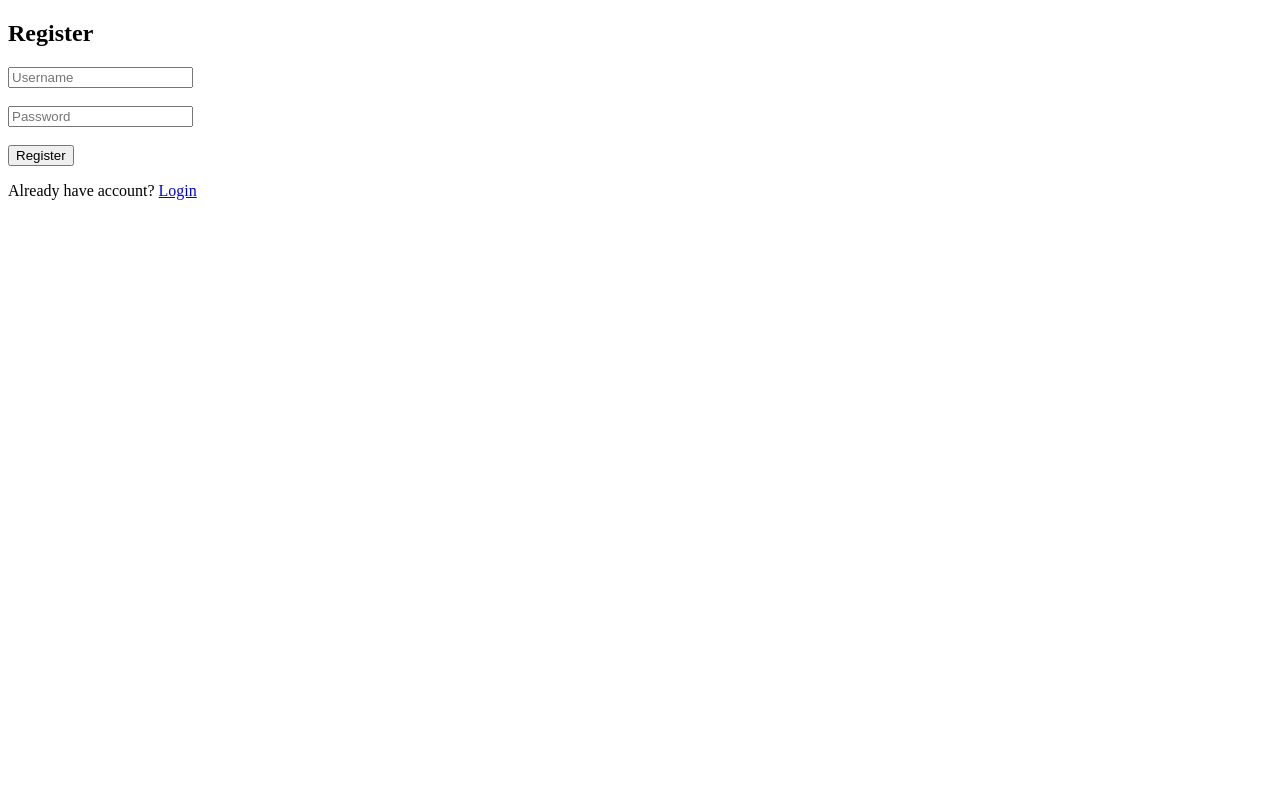
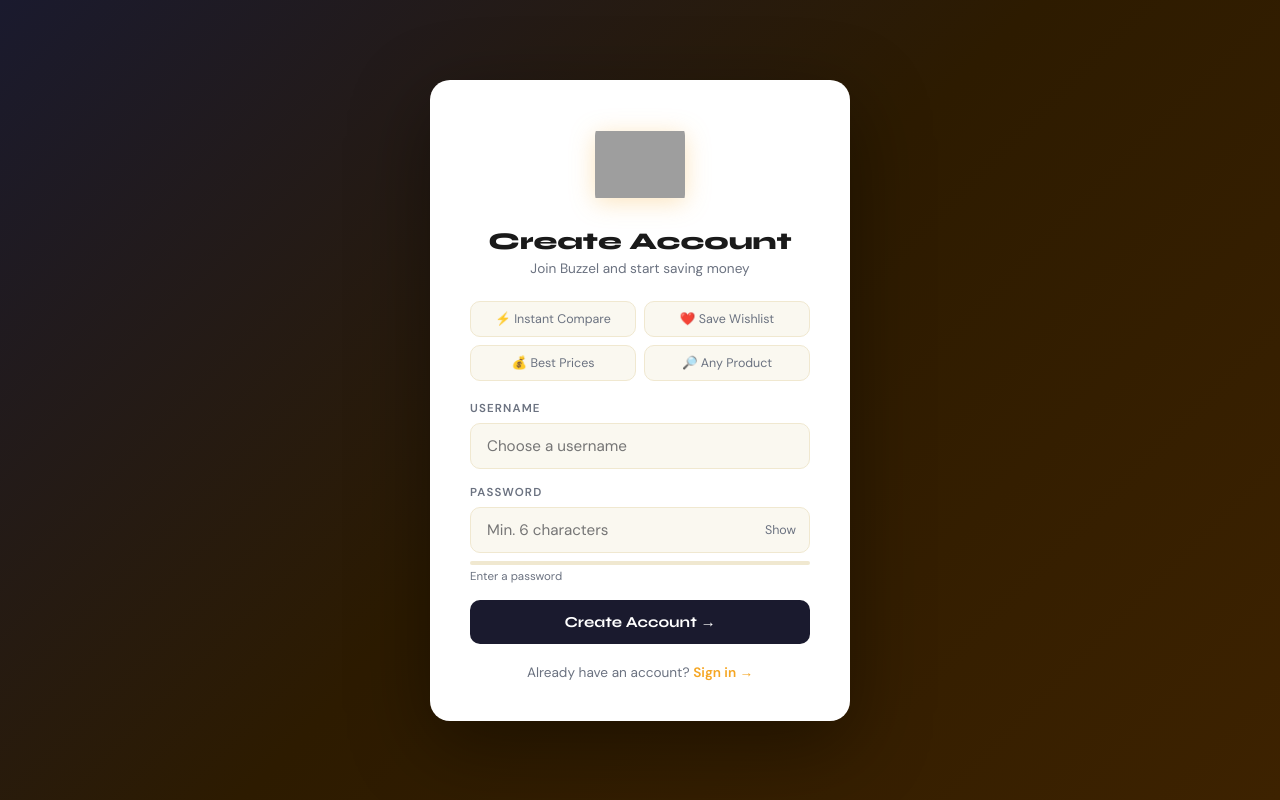
Before and after one commit to mansi714/price-comparison, a Flask app: page /register in a window 1280 px wide. Run offline with Flask 3, Linux system fonts and the light colour scheme; grey boxes are pictures that could not be loaded.

Commit message:
Revamp registration page layout and functionality

```diff
--- a/price comparsion folder/templates/register.html
+++ b/price comparsion folder/templates/register.html
@@ -1,25 +1,89 @@
 <!DOCTYPE html>
-<html>
+<html lang="en">
 <head>
-    <title>Register</title>
+  <meta charset="UTF-8"/>
+  <meta name="viewport" content="width=device-width, initial-scale=1.0"/>
+  <title>Register – Buzzel</title>
+  <link rel="stylesheet" href="/static/style.css"/>
 </head>
-<body>
+<body class="auth-body">
 
-<h2>Register</h2>
+{% with messages = get_flashed_messages(with_categories=true) %}
+  {% if messages %}
+    <div class="flash-container">
+      {% for cat, msg in messages %}
+        <div class="flash flash-{{ cat }}">{{ msg }}<button onclick="this.parentElement.remove()">✕</button></div>
+      {% endfor %}
+    </div>
+  {% endif %}
+{% endwith %}
 
-<form method="POST">
+<div class="auth-wrap">
+  <div class="auth-card">
 
-    <input type="text" name="username" placeholder="Username" required>
-    <br><br>
+    <div class="auth-brand">
+      <img src="/static/images/image.png" alt="Buzzel" class="auth-logo-img"/>
+      <h1>Create Account</h1>
+      <p>Join Buzzel and start saving money</p>
+    </div>
 
-    <input type="password" name="password" placeholder="Password" required>
-    <br><br>
+    <div class="perks-grid">
+      <div class="perk-item">⚡ Instant Compare</div>
+      <div class="perk-item">❤️ Save Wishlist</div>
+      <div class="perk-item">💰 Best Prices</div>
+      <div class="perk-item">🔎 Any Product</div>
+    </div>
 
-    <button type="submit">Register</button>
+    <form method="POST">
+      <div class="form-group">
+        <label for="username">Username</label>
+        <input type="text" id="username" name="username" placeholder="Choose a username" required/>
+      </div>
+      <div class="form-group">
+        <label for="password">Password</label>
+        <div class="pass-wrap">
+          <input type="password" id="password" name="password" placeholder="Min. 6 characters" required oninput="checkStrength(this.value)"/>
+          <button type="button" class="toggle-pw" id="togglePw">Show</button>
+        </div>
+        <div class="strength-bar"><div class="strength-fill" id="sFill"></div></div>
+        <div class="strength-text" id="sText">Enter a password</div>
+      </div>
+      <button type="submit" class="btn-auth">Create Account →</button>
+    </form>
 
-</form>
+    <div class="auth-footer">
+      Already have an account? <a href="/login">Sign in →</a>
+    </div>
 
-<p>Already have account? <a href="/login">Login</a></p>
+  </div>
+</div>
 
+<script>
+  const togglePw = document.getElementById('togglePw');
+  const pwInput  = document.getElementById('password');
+  togglePw.addEventListener('click', () => {
+    const show = pwInput.type === 'password';
+    pwInput.type = show ? 'text' : 'password';
+    togglePw.textContent = show ? 'Hide' : 'Show';
+  });
+
+  function checkStrength(v) {
+    let s = 0;
+    if (v.length >= 6) s++;
+    if (/[A-Z]/.test(v)) s++;
+    if (/[0-9]/.test(v)) s++;
+    if (/[^A-Za-z0-9]/.test(v)) s++;
+    const lvl = [
+      {w:'0%',  bg:'#e0e0e0', t:'Enter a password'},
+      {w:'25%', bg:'#e53935', t:'Weak'},
+      {w:'50%', bg:'#fb8c00', t:'Fair'},
+      {w:'75%', bg:'#fdd835', t:'Good'},
+      {w:'100%',bg:'#43a047', t:'Strong 💪'},
+    ];
+    const l = lvl[v.length === 0 ? 0 : s];
+    document.getElementById('sFill').style.cssText = `width:${l.w};background:${l.bg}`;
+    document.getElementById('sText').textContent = l.t;
+  }
+</script>
 </body>
 </html>
```
